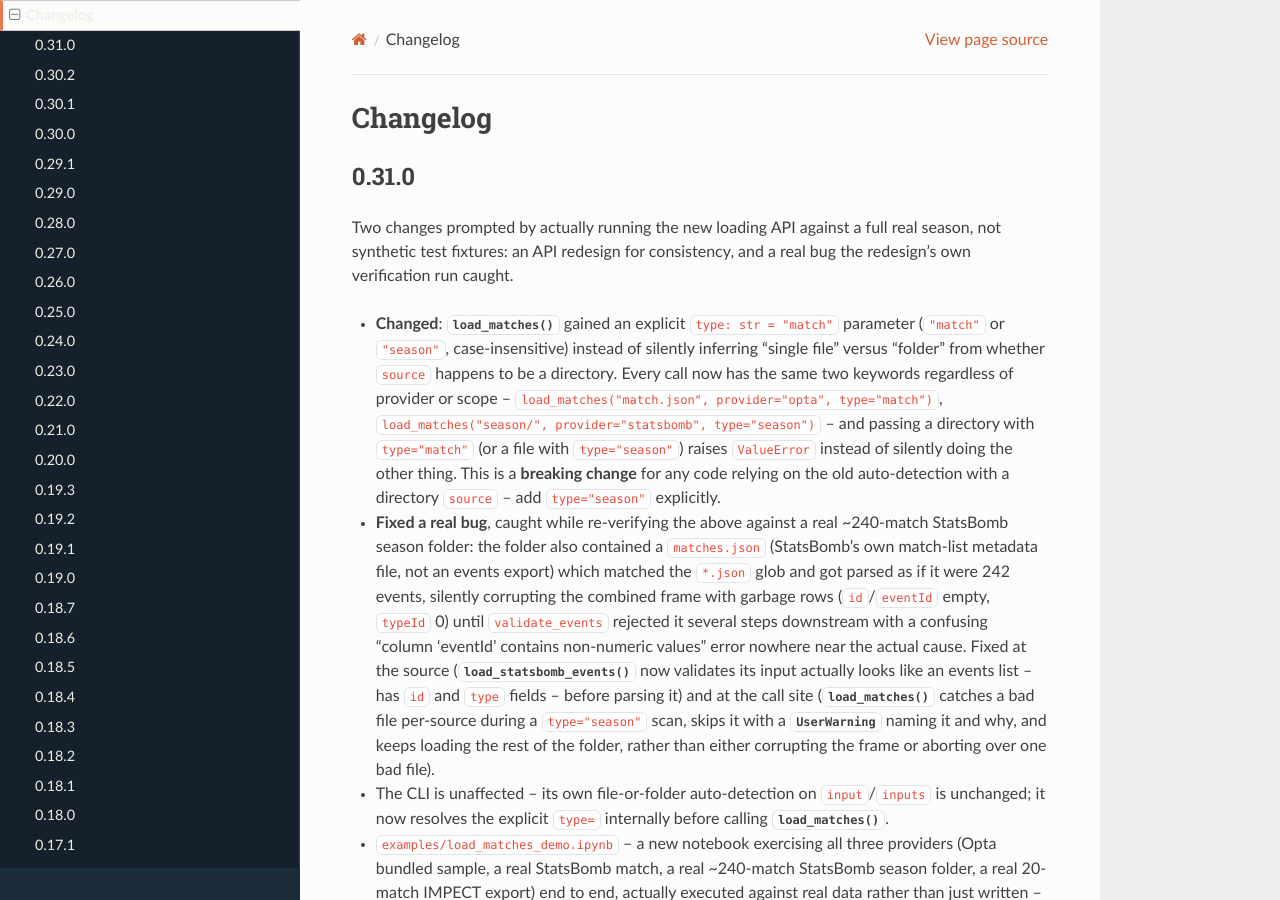
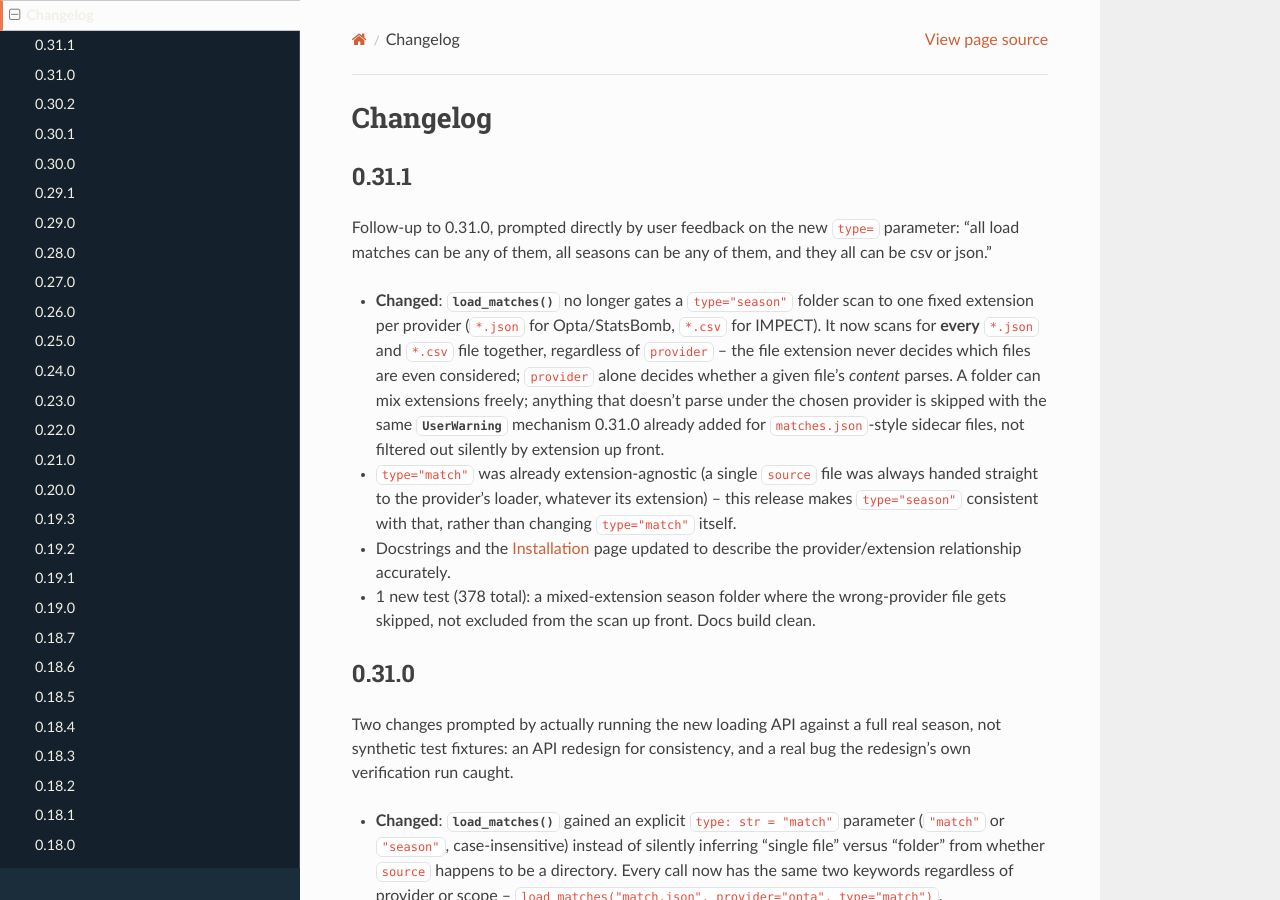
Before and after one commit to marclamberts/waltzinganalytics, a Sphinx documentation site: the page built from docs/source/changelog.rst, in a window 1280 px wide and 900 px high. Built offline with Sphinx 7.4.7 and the Read the Docs theme 3.1.0, drawn with Linux system fonts in a browser that asks for light colours; pages that are not in the unit, such as notebooks, are missing from menus.

Commit message:
load_matches: season scan is no longer gated to one extension per provider
User feedback: "all load matches can be any of them, all seasons can be
any of them, and they all can be csv or json." The type="season" folder
scan previously globbed only *.json for opta/statsbomb or only *.csv
for impect -- the extension gated which files were even considered,
before the provider's own loader ever got a chance to try parsing them.

Now every *.json and *.csv file in a season folder is scanned together
regardless of provider; the extension never decides which files are
considered, only whether the chosen provider's loader can actually
parse one's content. A folder can mix extensions freely -- anything
that doesn't parse under the chosen provider is skipped with the same
warning mechanism 0.31.0 added for sidecar files like matches.json, not
silently excluded by extension up front.

type="match" was already extension-agnostic (a single file was always
handed straight to the provider's loader whatever its extension); this
just makes type="season" consistent with that.

1 new test (378 total), docs build clean. Bump to 0.31.1.

Co-Authored-By: Claude Sonnet 5 <noreply@anthropic.com>

```diff
--- a/docs/source/changelog.rst
+++ b/docs/source/changelog.rst
@@ -1,5 +1,33 @@
 Changelog
 =========
+
+0.31.1
+------
+
+Follow-up to 0.31.0, prompted directly by user feedback on the new
+``type=`` parameter: "all load matches can be any of them, all seasons
+can be any of them, and they all can be csv or json."
+
+- **Changed**: :func:`~wa_setpieces.load_matches` no longer gates a
+  ``type="season"`` folder scan to one fixed extension per provider
+  (``*.json`` for Opta/StatsBomb, ``*.csv`` for IMPECT). It now scans
+  for **every** ``*.json`` and ``*.csv`` file together, regardless of
+  ``provider`` -- the file extension never decides which files are even
+  considered; ``provider`` alone decides whether a given file's
+  *content* parses. A folder can mix extensions freely; anything that
+  doesn't parse under the chosen provider is skipped with the same
+  :class:`UserWarning` mechanism 0.31.0 already added for
+  ``matches.json``-style sidecar files, not filtered out silently by
+  extension up front.
+- ``type="match"`` was already extension-agnostic (a single ``source``
+  file was always handed straight to the provider's loader, whatever
+  its extension) -- this release makes ``type="season"`` consistent
+  with that, rather than changing ``type="match"`` itself.
+- Docstrings and the :doc:`installation` page updated to describe the
+  provider/extension relationship accurately.
+- 1 new test (378 total): a mixed-extension season folder where the
+  wrong-provider file gets skipped, not excluded from the scan up
+  front. Docs build clean.
 
 0.31.0
 ------
--- a/pyproject.toml
+++ b/pyproject.toml
@@ -4,7 +4,7 @@ build-backend = "setuptools.build_meta"
 
 [project]
 name = "wa-setpieces"
-version = "0.31.0"
+version = "0.31.1"
 description = "Set-piece metrics, benchmarked team/player ratings, added-value scoring and mplsoccer pitch visualizations (penalties, kick-offs, free kicks, corners, throw-ins, goal kicks) from Opta and StatsBomb event data, including second phases, xT, zones and retention"
 readme = "README.md"
 requires-python = ">=3.9"
```
Also changed, not shown: docs/source/installation.rst (+9 -4 lines), 2 other files.
